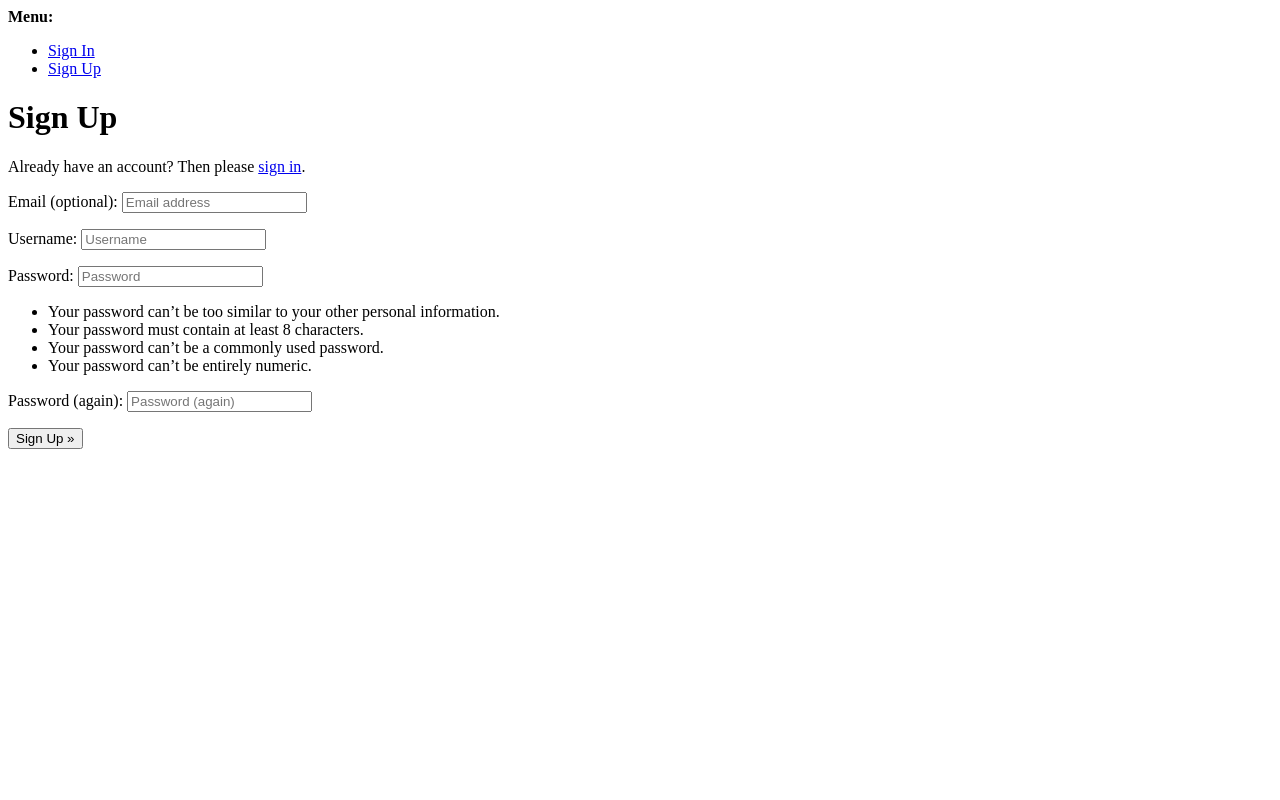
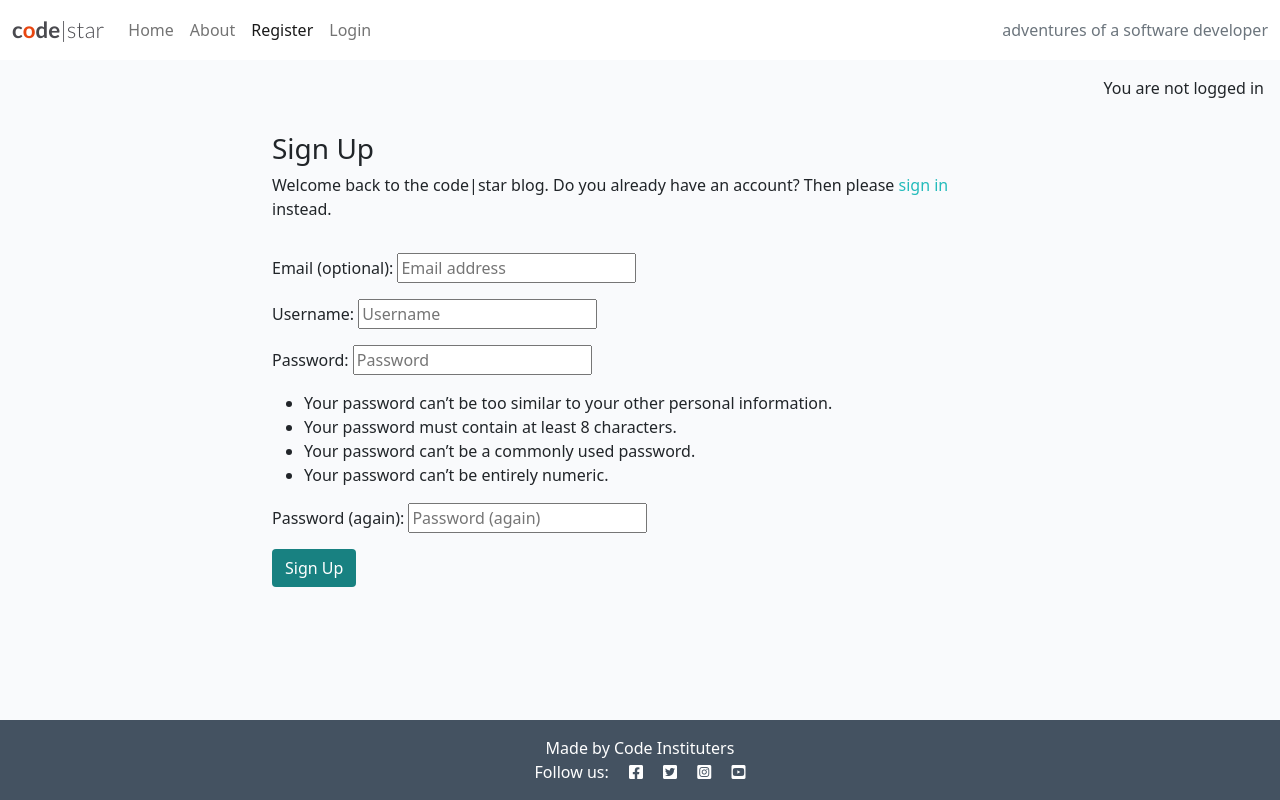
Before and after one commit to AleksandarJavorovic/django-blog, a Django app: page /accounts/signup/ in a window 1280 px wide. Run offline with Django 4.2, Linux system fonts and the light colour scheme.

Commit message:
update style of signup form

```diff
--- a/codestar/settings.py
+++ b/codestar/settings.py
@@ -28,7 +28,7 @@ TEMPLATES_DIR = os.path.join(BASE_DIR, 'templates')
 SECRET_KEY = os.environ.get("SECRET_KEY")
 
 # SECURITY WARNING: don't run with debug turned on in production!
-DEBUG = False
+DEBUG = True
 
 ALLOWED_HOSTS = ['8000-aleksandarja-djangoblog-5ov4xlp4l5a.ws-eu107.gitpod.io', '.herokuapp.com']
 
--- a/templates/account/signup.html
+++ b/templates/account/signup.html
@@ -1,21 +1,32 @@
-{% extends "account/base.html" %}
+{% extends "base.html" %}
 
 {% load i18n %}
 
 {% block head_title %}{% trans "Signup" %}{% endblock head_title %}
 
 {% block content %}
-<h1>{% trans "Sign Up" %}</h1>
 
-<p>{% blocktrans %}Already have an account? Then please <a href="{{ login_url }}">sign in</a>.{% endblocktrans %}</p>
+<div class="container">
+  <div class="row">
+    <div class="col-md-8 mt-3 offset-md-2">
+      <h3>{% trans "Sign Up" %}</h3>
 
+      <p>{% blocktrans %}Welcome back to the code|star blog. Do you already have an account? Then please <a class="link" href="{{ login_url }}">sign in</a> instead.{% endblocktrans %}
+      </p>
+    </div>
+  </div>
+  <div class="row">
+    <div class="col-md-8 mt-3 offset-md-2">
       <form class="signup" id="signup_form" method="post" action="{% url 'account_signup' %}">
         {% csrf_token %}
         {{ form.as_p }}
         {% if redirect_field_value %}
         <input type="hidden" name="{{ redirect_field_name }}" value="{{ redirect_field_value }}" />
         {% endif %}
-  <button type="submit">{% trans "Sign Up" %} &raquo;</button>
+        <button class="btn btn-signup right" type="submit">{% trans "Sign Up" %}</button>
       </form>
+    </div>
+  </div>
+</div>
 
 {% endblock content %}
--- a/templates/base.html
+++ b/templates/base.html
@@ -75,6 +75,11 @@
     </nav>
 
     <main class="flex-shrink-0 main-bg">
+        {% if user.is_authenticated %}
+        <p class="text-end m-3">You are logged in as {{ user }}</p>
+        {% else %}
+        <p class="text-end m-3">You are not logged in</p>
+        {% endif %}
 
         {% block content %}
         <!-- Content Goes here -->
```
Lines whose indentation alone changed are shown as unchanged.
